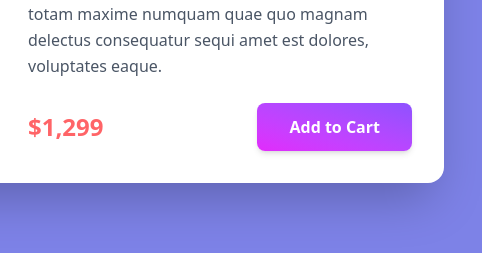
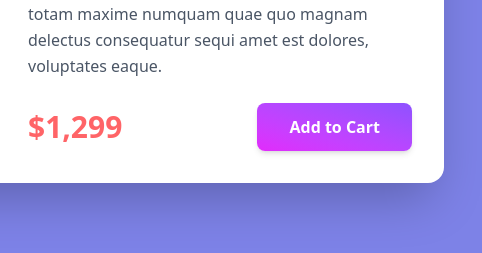
Before and after one commit to TOMLUCA7/negevTalentFullStack, a website: page responsive-design/ exercise6TailWindcss/index.html in a window 1280 px wide. Shown: the part 389-642 px from the top of the page, 644-1126 px from the left. Drawn offline with Linux system fonts and the light colour scheme; files that its build step writes are made by us from their sources.

Commit message:
fix design

```diff
--- a/responsive-design/ exercise6TailWindcss/index.html
+++ b/responsive-design/ exercise6TailWindcss/index.html
@@ -22,7 +22,7 @@
                 voluptates eaque.
             </p>
             <div class="flex flex-col gap-4 mt-auto sm:flex-row sm:items-center sm:justify-between">
-                <p class="text-2xl text-red-400 font-bold text-gray-900">$1,299</p>
+                <p class="text-3xl text-red-400 font-bold">$1,299</p>
                 <button class="bg-linear-to-bl from-violet-500 to-fuchsia-500 hover:bg-blue-700 text-white font-semibold py-3 px-8 rounded-lg transition duration-300 shadow-md transform hover:scale-105">
                     Add to Cart
                 </button>
```
Also changed, not shown: output.css, 1 other file.
